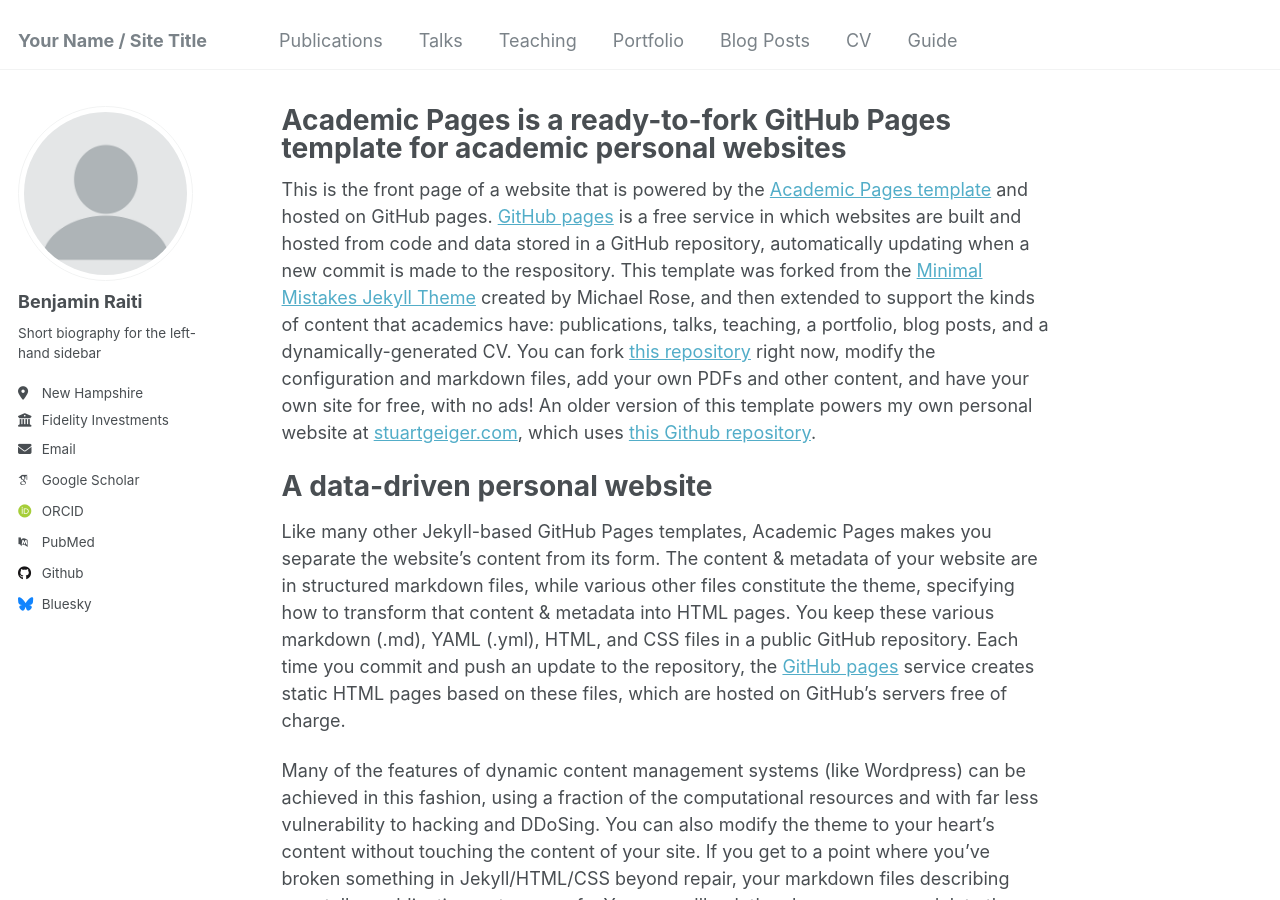
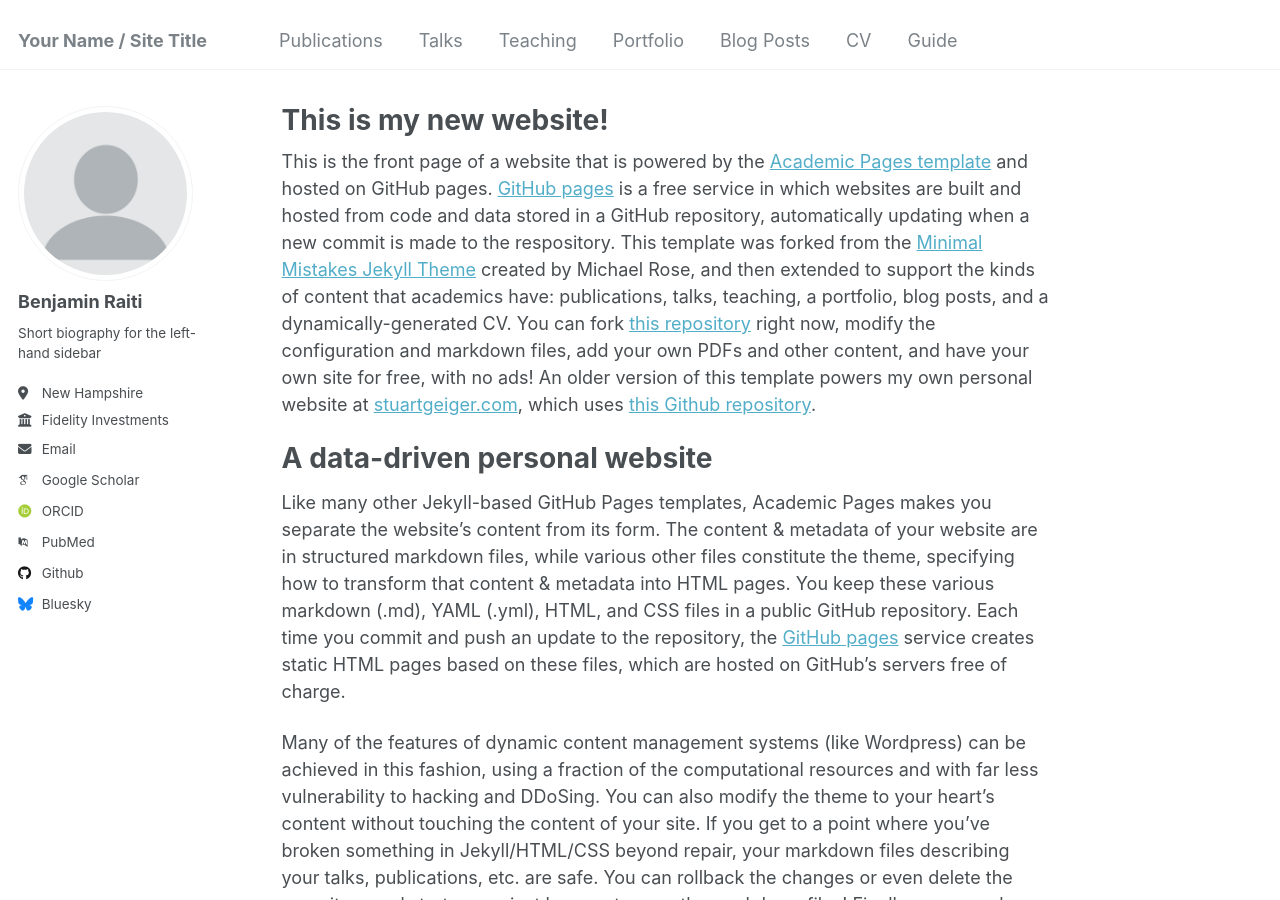
Before and after one commit to projectBGR/projectBGR.github.io, a Jekyll site: the page built from _pages/about.md, in a window 1280 px wide and 900 px high. Built offline with Jekyll 4.4.1, drawn with Linux system fonts in a browser that asks for light colours; some web fonts are replaced.

Commit message:
Updating website description

```diff
--- a/_pages/about.md
+++ b/_pages/about.md
@@ -1,6 +1,6 @@
 ---
 permalink: /
-title: "Academic Pages is a ready-to-fork GitHub Pages template for academic personal websites"
+title: "This is my new website!"
 author_profile: true
 redirect_from:
   - /about/
```
